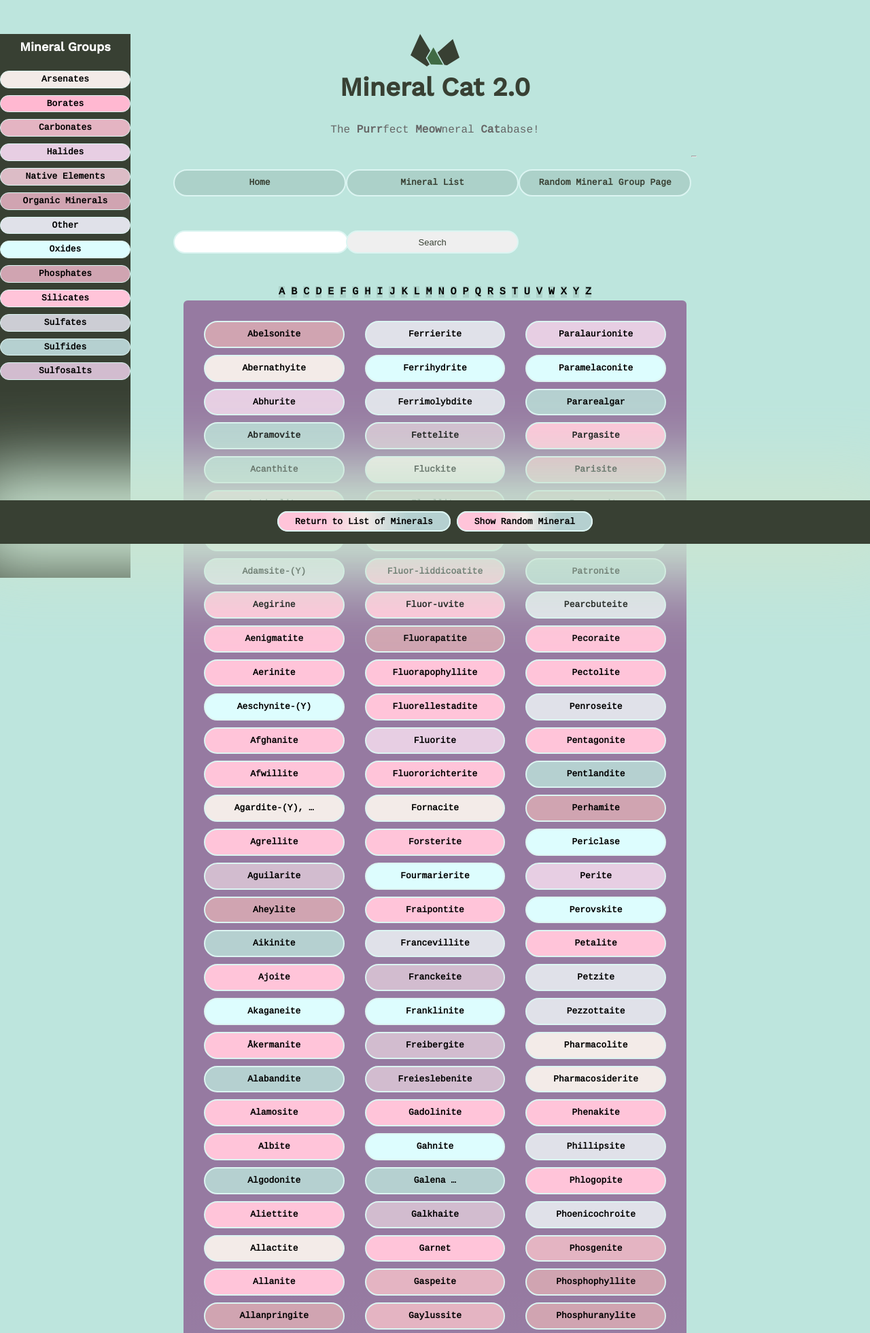
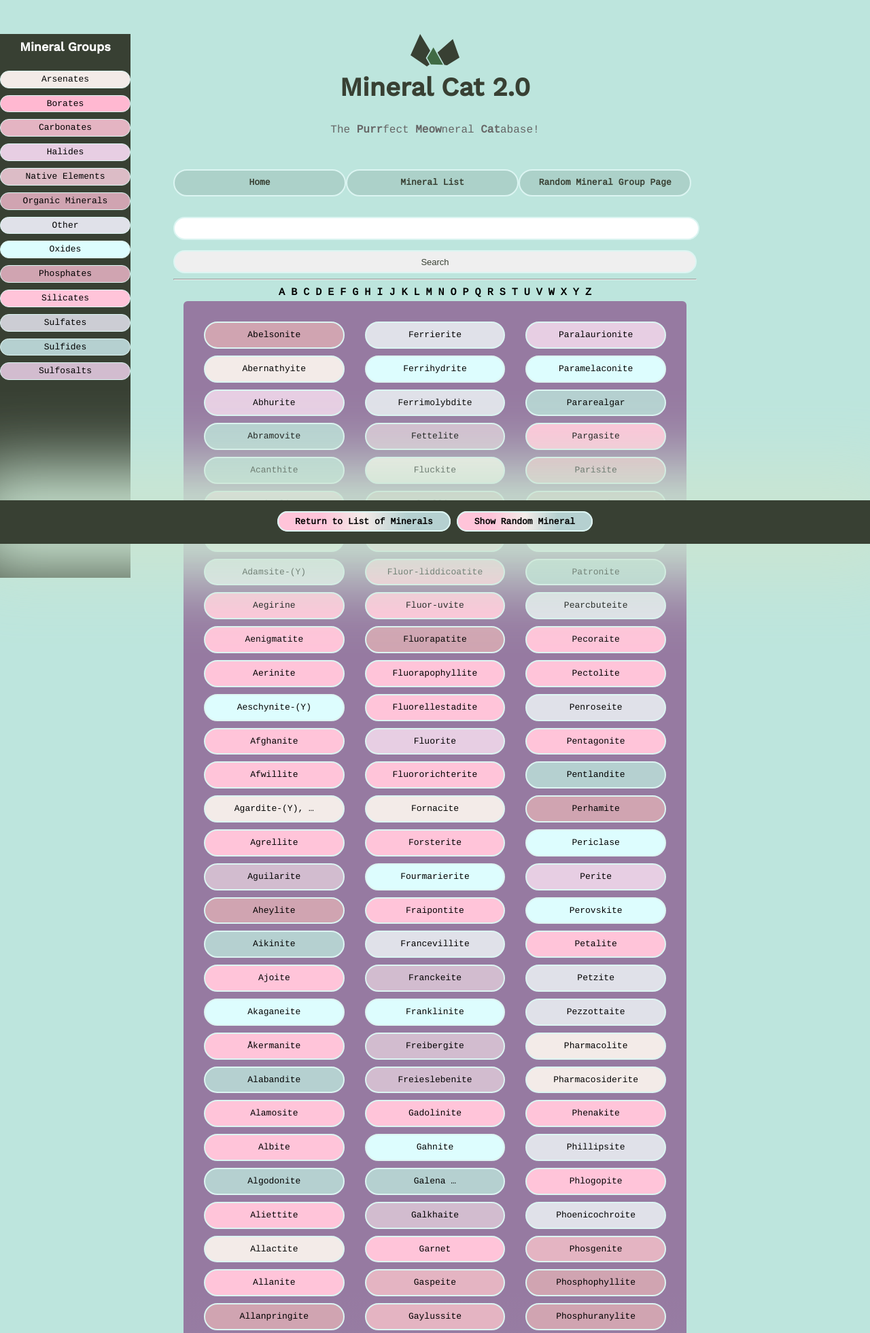
Before and after one commit to khemmyrick/Mineral-Cat-2, a Django app: page /minerals/mineral_list/ in a window 1280 px wide. Shown: the top 1961 px of the page at 68% size. Run offline with Django 3.2, Linux system fonts and the light colour scheme; data comes from the database, SQL or seed files in the repository.

Commit message:
Basic app specs in place.
Search by group, first letter, and text via layout page all updated.

Next Step: Utilizing Django Debug Toolbar.

```diff
--- a/assets/css/global.css
+++ b/assets/css/global.css
@@ -189,6 +189,7 @@ table, p, ul { margin-bottom: 2.5rem; }
 .minerals__anchor:hover { background-color: #DCF5F2; color: #384033; font-weight: bold; }
 .group__anchor { border: solid 1px #DCF5F2 !important; border-radius: 50px; color: #384033; display: block; font-size: 13px; text-align: center; padding: 2px 0 1px 0; width: 100%; transition: background-color 200ms ease-in-out, font-weight 200ms ease-in-out, color 200ms ease-in-out; }
 .group__anchor:hover { background-color: #DCF5F2; color: #384033; font-weight: bold; }
+.group__bold { border: solid 1px #DCF5F2; border-radius: 50px; background-color: #384033; color: #BDE5DD; display: block; font-size: 13px; font-weight: bold; text-align: center; padding: 2px 0 1px 0; /* transition: background-color 200ms ease-in-out, font-weight 200ms ease-in-out, color 200ms ease-in-out;*/ }
 .minerals__random { background-color: #384033; box-shadow: 0 0 100px 50px #CAE5D2; color: #000000; padding: 20px 0 20px 0; position: fixed; bottom: 0; text-align: center; width: 100%; }
 .minerals__random .minerals__anchor { display: inline; color: #000000; padding: 6px 24px 5px 24px; }
 .minerals__random .minerals__anchor:hover { color: #384033; }
--- a/assets/css/local.css
+++ b/assets/css/local.css
@@ -75,7 +75,7 @@
     #arsenates {
 		background-color: #F3EBE8;
 		color: #000000;
-		font-weight: bold;
+		font-weight: normal;
 	}
 	#arsenates:hover {
 		background-color: #BDE5DD;
@@ -85,7 +85,7 @@
     #borates {
 		background-color: #FFB8D1;
 		color: #000000;
-		font-weight: bold;
+		font-weight: normal;
 	}
 	#borates:hover {
 		background-color: #BDE5DD;
@@ -95,7 +95,7 @@
     #carbonates {
 		background-color: #E4B4C2;
 		color: #000000;
-		font-weight: bold;
+		font-weight: normal;
 	}
 	#carbonates:hover {
 		background-color: #BDE5DD;
@@ -105,7 +105,7 @@
     #halides {
 		background-color: #E7CEE3;
 		color: #000000;
-		font-weight: bold;
+		font-weight: normal;
 	}
 	#halides:hover {
 		background-color: #BDE5DD;
@@ -115,7 +115,7 @@
     #other {
 		background-color: #E0E1E9;
 		color: #000000;
-		font-weight: bold;
+		font-weight: normal;
 	}
 	#other:hover {
 		background-color: #BDE5DD;
@@ -125,7 +125,7 @@
     #oxides {
 		background-color: #DDFDFE;
 		color: #000000;
-		font-weight: bold;
+		font-weight: normal;
 	}
 	#oxides:hover {
 		background-color: #BDE5DD;
@@ -135,7 +135,7 @@
     #phosphates {
 		background-color: #D0A4B1;
 		color: #000000;
-		font-weight: bold;
+		font-weight: normal;
 	}
 	#phosphates:hover {
 		background-color: #BDE5DD;
@@ -145,7 +145,7 @@
     #silicates {
 		background-color: #FFC4D9;
 		color: #000000;
-		font-weight: bold;
+		font-weight: normal;
 	}
 	#silicates:hover {
 		background-color: #BDE5DD;
@@ -155,7 +155,7 @@
     #sulfates {
 		background-color: #CCCDD4;
 		color: #000000;
-		font-weight: bold;
+		font-weight: normal;
 	}
 	#sulfates:hover {
 		background-color: #BDE5DD;
@@ -165,7 +165,7 @@
     #sulfides {
 		background-color: #B5D0D0;
 		color: #000000;
-		font-weight: bold;
+		font-weight: normal;
 	}
 	#sulfides:hover {
 		background-color: #BDE5DD;
@@ -175,7 +175,7 @@
     #sulfosalts {
 		background-color: #D2BCCF;
 		color: #000000;
-		font-weight: bold;
+		font-weight: normal;
 	}
 	#sulfosalts:hover {
 		background-color: #BDE5DD;
@@ -185,7 +185,7 @@
     #native-elements {
 		background-color: #DCBCC6;
 		color: #000000;
-		font-weight: bold;
+		font-weight: normal;
 	}
 	#native-elements:hover {
 		background-color: #BDE5DD;
@@ -195,7 +195,7 @@
     #organic-minerals {
 		background-color: #D0A4B1;
 		color: #000000;
-		font-weight: bold;
+		font-weight: normal;
 	}
 	#organic-minerals:hover {
 		background-color: #BDE5DD;
--- a/minerals/templates/minerals/group_nav.html
+++ b/minerals/templates/minerals/group_nav.html
@@ -1,9 +1,15 @@
-{% for group in groups %}
-	<li>
-		{% if pk == group.pk %} <!-- How do I make this look at which group we're currently looking at? -->
-		<strong>{{ group.name }}</strong>
+{% if group %}
+	{% for group_li in group_list %}
+		{% if group_li.name == group.name %}
+			<li class="group__bold">{{ group_li.name }}</li>
 		{% else %}
-		<a class="group__anchor" id="{{ group.name|slugify }}" href="{% url 'minerals:group_list' pk=group.pk %}">{{ group.name }}</a>
+			<li><a class="group__anchor" id="{{ group_li.name|slugify }}" href="{% url 'minerals:group_list' pk=group_li.pk %}">{{ group_li.name }}</a></li>
 		{% endif %}
-	</li>
-{% endfor %}
+	{% endfor %}
+{% else %}
+	{% for group_li in group_list %}
+		<li>
+			<a class="group__anchor" id="{{ group_li.name|slugify }}" href="{% url 'minerals:group_list' pk=group_li.pk %}">{{ group_li.name }}</a>
+		</li>
+	{% endfor %}
+{% endif %}
--- a/minerals/templates/minerals/letters.html
+++ b/minerals/templates/minerals/letters.html
@@ -1,13 +1,13 @@
-<div style="text-align: center">
+<div style="text-align: center;">
 	{% for char in alpha_search %}
 		{% if term %}
 			{% if char == term %}
-				<strong>{{ char }}</strong>
+				<span style="color: white; font-weight: bold;">{{ char }}</span>
 			{% else %}
-				<a href="{% url 'minerals:by_alpha' term=char %}">{{ char }}</a>
+				<a href="{% url 'minerals:by_alpha' term=char %}" style="background: transparent;">{{ char }}</a>
 			{% endif %}
 		{% else %}
-			<a href="{% url 'minerals:by_alpha' term=char %}">{{ char }}</a>
+			<a href="{% url 'minerals:by_alpha' term=char %}" style="background: transparent;">{{ char }}</a>
 		{% endif %}
 
 	{% endfor %}
--- a/minerals/templatetags/mineral_extras.py
+++ b/minerals/templatetags/mineral_extras.py
@@ -26,17 +26,17 @@ def jpegger(group_name):
     return '{}.jpg'.format(mineral.name)
 
 
-@register.inclusion_tag('minerals/group_nav.html')
-def nav_groups_list():
+@register.inclusion_tag('minerals/group_nav.html', takes_context=True)
+def nav_groups_list(context):
     """Returns a dictionary of mineral groups to display in layout."""
-    groups = Group.objects.all().order_by('name')
-    return {'groups': groups}
+    group_list = Group.objects.all().order_by('name')
+    return {'group_list': group_list, 'group': context['group']}
 
 
-@register.inclusion_tag('minerals/letters.html')
-def abc_list():
+@register.inclusion_tag('minerals/letters.html', takes_context=True)
+def abc_list(context):
     """Return a list of letters for first letter search."""
     alpha_search = []
     for char in string.ascii_uppercase:
         alpha_search.append(char)
-    return {'alpha_search': alpha_search}
+    return {'alpha_search': alpha_search, 'term': context['term']}
--- a/minerals/views.py
+++ b/minerals/views.py
@@ -17,10 +17,11 @@ def letter_gen():
 
 
 def index(request):
-    groups = Group.objects.all()
-    return render(request,
-                  'minerals/index.html',
-                  {'groups': groups})
+    return by_alpha(request, 'A')
+    # groups = Group.objects.all()
+    # return render(request,
+    #              'minerals/index.html',
+    #              {'groups': groups})
 
 
 def mineral_list(request, **kwargs):
@@ -28,19 +29,26 @@ def mineral_list(request, **kwargs):
     minerals = Mineral.objects.all()
     if kwargs:
         minerals = [minerals.filter(key=value) for key, value in kwargs]
+    group = ''
+    term = ''
     return render(request,
                   'minerals/mineral_list.html',
-                  {'minerals': minerals})
+                  {'minerals': minerals,
+                   'group': group,
+                   'term': term})
 
 
 def group_list(request, pk):
     """Generate template list of all minerals in a specific group."""
+    minerals = Mineral.objects.filter(group__id=pk)
     group = get_object_or_404(Group, pk=pk)
-    minerals = group.get_min()
+    # minerals = group.get_min()
+    term = ''
     return render(request,
-                  'minerals/group_list.html',
+                  'minerals/mineral_list.html',
                   {'minerals': minerals,
-                   'group': group})
+                   'group': group,
+                   'term': term})
 
 
 def mineral_detail(request, pk):
@@ -59,10 +67,14 @@ def mineral_detail(request, pk):
     vallist = [getattr(mineral, thing) for thing in attrlist]
     result = zip(attrlist, vallist)
     attrlist = list(result)
+    group = ''
+    term = ''
     return render(request,
                   'minerals/mineral_detail.html',
                   {'mineral': mineral,
-                   'attrlist': attrlist})
+                   'attrlist': attrlist,
+                   'group': group,
+                   'term': term})
 
 
 def random_mineral(request):
@@ -88,9 +100,12 @@ def random_group(request):
 def by_alpha(request, term):
     minerals = Mineral.objects.filter(name__startswith=term)
     term = term
+    group = ''
     return render(request,
                   'minerals/mineral_list.html',
-                  {'minerals': minerals, 'term': term})
+                  {'minerals': minerals,
+                   'term': term,
+                   'group': group})
 
 
 def search(request):
@@ -113,6 +128,10 @@ def search(request):
     # minerals = Mineral.objects.filter(
     #    Q(name|imgcap|category|formula|strunz_classification|color|crystal_system|unit_cell|crystal_symmetry|cleavage__icontains=term)
     # )
+    group = ''
+    term = ''
     return render(request,
                   'minerals/mineral_list.html',
-                  {'minerals': minerals})
+                  {'minerals': minerals,
+                   'group': group,
+                   'term': term})
--- a/templates/layout.html
+++ b/templates/layout.html
@@ -31,9 +31,8 @@
 						<li><a href="{% url 'minerals:random_group' %}" class="minerals__anchor">Random Mineral Group Page</a></li>
 					</ul>
 						<form action="{% url 'minerals:search' %}" method="get">
-							<ul>
-								<li><input class="minerals__anchor" type="search" name="q"></li><li><button class="minerals__anchor" type="submit">Search</button></li>
-							</ul>
+							<input class="minerals__anchor" type="search" name="q"><button class="minerals__anchor" type="submit">Search</button>
+
                         </form>
 				</nav>
 				<hr>
@@ -46,6 +45,9 @@
 			<!-- Move ABCs with links to first letter searches here from mineral_list template -->
 			<!-- MAYBE use an inclusion tag somehow? -->
 			{% abc_list %}
+			{% if group.name %}
+				<h2 class="text-centered" style="color: white;">{{ group.name }}</h2>
+			{% endif %}
 			{% block content %}{% endblock %}
 			</div>
 		</div>
```
Also changed, not shown: mineralcat/views.py (+8 -4 lines), minerals/context_processors.py (added, +11 -0 lines), README.md.
